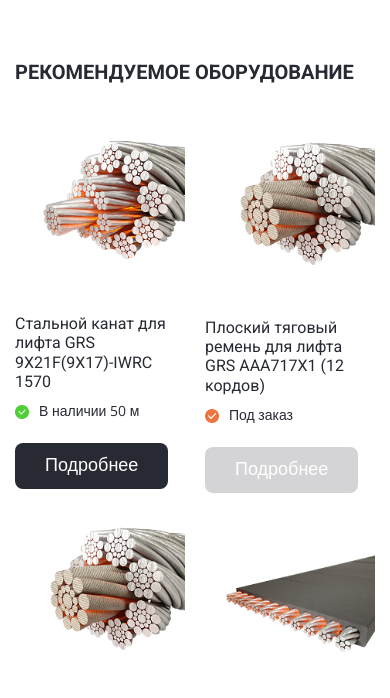
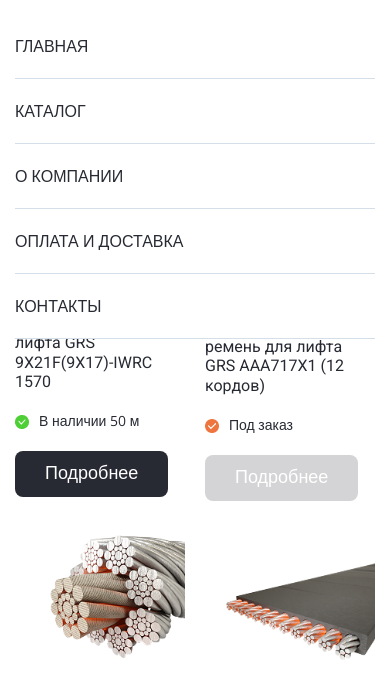
Before and after one commit to NadezhdaGrishko/spartpro, a plain HTML site: page index.html in a window 390 px wide. Both pictures are taken after a click on the element 352 px from the left and 39 px from the top of the page. Shown: the part 66-764 px from the top of the page. Drawn offline with nearby package versions, Linux system fonts and the light colour scheme.

Commit message:
menu navigation added

```diff
--- a/index.html
+++ b/index.html
@@ -33,9 +33,18 @@
             </nav>
         </div>
 
-        <div id="mobile__nav" class="mobile__nav">
+
+        <div id="mobile__nav" class="mobile__nav" onclick="toggleMenu()">
             <img src="./assets/icon-menu.png" alt="menu" class="mobile-menu-icon">
         </div>
+        <div id="hamburger-nav" class="menu-links container">
+            <a href="#main" class="menu-link" onclick="toggleMenu()">главная</a>
+            <a href="#catalog" class="menu-link" onclick="toggleMenu()">каталог</a>
+            <a href="#about" class="menu-link" onclick="toggleMenu()">о компании</a>
+            <a href="#payment" class="menu-link" onclick="toggleMenu()">оплата и доставка</a>
+            <a href="#contact" class="menu-link" onclick="toggleMenu()">контакты</a>
+        </div>
+
     </header>
 
 
--- a/mediaqueries.css
+++ b/mediaqueries.css
@@ -20,6 +20,24 @@
   }
   .header .mobile__nav {
     display: block;
+  }
+  #hamburger-nav {
+    position: absolute;
+    top: 80px;
+    left: 0;
+  }
+  .menu-links.open {
+    display: flex;
+    flex-direction: column;
+    justify-content: start;
+    align-items: stretch;
+    position: absolute;
+    top: 80px;
+    right: 0;
+    overflow: hidden;
+    max-height: 410px;
+    background-color: #fff;
+    z-index: 1000;
   }
 
   /* CATALOG  */
@@ -103,11 +121,11 @@
     font-size: 14px;
   }
   .catalog .catalog-item .catalog-item__content .catalog-item__info {
-  margin-top: 10px;
-  margin-bottom: 10px;
-}
-.catalog .catalog-item .catalog-item__content{
+    margin-top: 10px;
+    margin-bottom: 10px;
+  }
+  .catalog .catalog-item .catalog-item__content {
     padding-top: 10px;
     padding-bottom: 10px;
+  }
 }
-}
--- a/script.js
+++ b/script.js
@@ -93,7 +93,11 @@ function createProductHTML(product) {
         </div>`;
 }
 
+function toggleMenu() {
+  const menu = document.querySelector(".menu-links");
+  const icon = document.querySelector(".mobile__nav");
+  menu.classList.toggle("open");
+  icon.classList.toggle("open");
+}
 
-
-// Запускаем рендеринг при загрузке страницы
 document.addEventListener("DOMContentLoaded", renderProducts);
--- a/style.css
+++ b/style.css
@@ -28,7 +28,7 @@ body {
   line-height: 145%;
   text-decoration: none;
   cursor: pointer;
-  transition: 0.25s ease;
+  transition: all 0.25s ease;
   border-radius: 8px;
 }
 .btn:hover {
@@ -66,7 +66,7 @@ h1 {
   font-size: 16px;
   text-decoration: none;
   cursor: pointer;
-  transition: 0.25s ease;
+  transition: all 0.25s ease;
 }
 .header .desktop__nav .nav__link:hover {
   color: #ee753e;
@@ -76,11 +76,29 @@ h1 {
   height: 50px;
   display: none;
   cursor: pointer;
-  transition: 0.25s ease;
+  transition: all 0.25s ease;
 }
 .header .mobile__nav img {
   width: 100%;
   object-fit: cover;
+}
+.menu-links {
+  display: none;
+}
+
+.menu-links .menu-link {
+  font-family: "Open Sans", sans-serif;
+  text-transform: uppercase;
+  color: #272a33;
+  font-weight: 400;
+  font-size: 16px;
+  text-decoration: none;
+  cursor: pointer;
+  transition: all 0.25s ease;
+  line-height: 150%;
+  padding-top: 20px;
+  padding-bottom: 20px;
+  border-bottom: 1px solid #D5DFE9;
 }
 
 /* CATALOG */
@@ -118,6 +136,7 @@ h1 {
 } */
 .catalog .catalog-item .catalog-item__content {
   display: flex;
+  gap: 10px;
   flex-direction: column;
   align-items: start;
   padding: 30px 0;
@@ -152,10 +171,6 @@ h1 {
   font-weight: 400;
   font-size: 16px;
   line-height: 145%;
-}
-.catalog .catalog-item .catalog-item__content .catalog-item__button {
-  margin-top: 12px;
-  /* margin-bottom: 30px; */
 }
 
 /* ABOUT */
```
